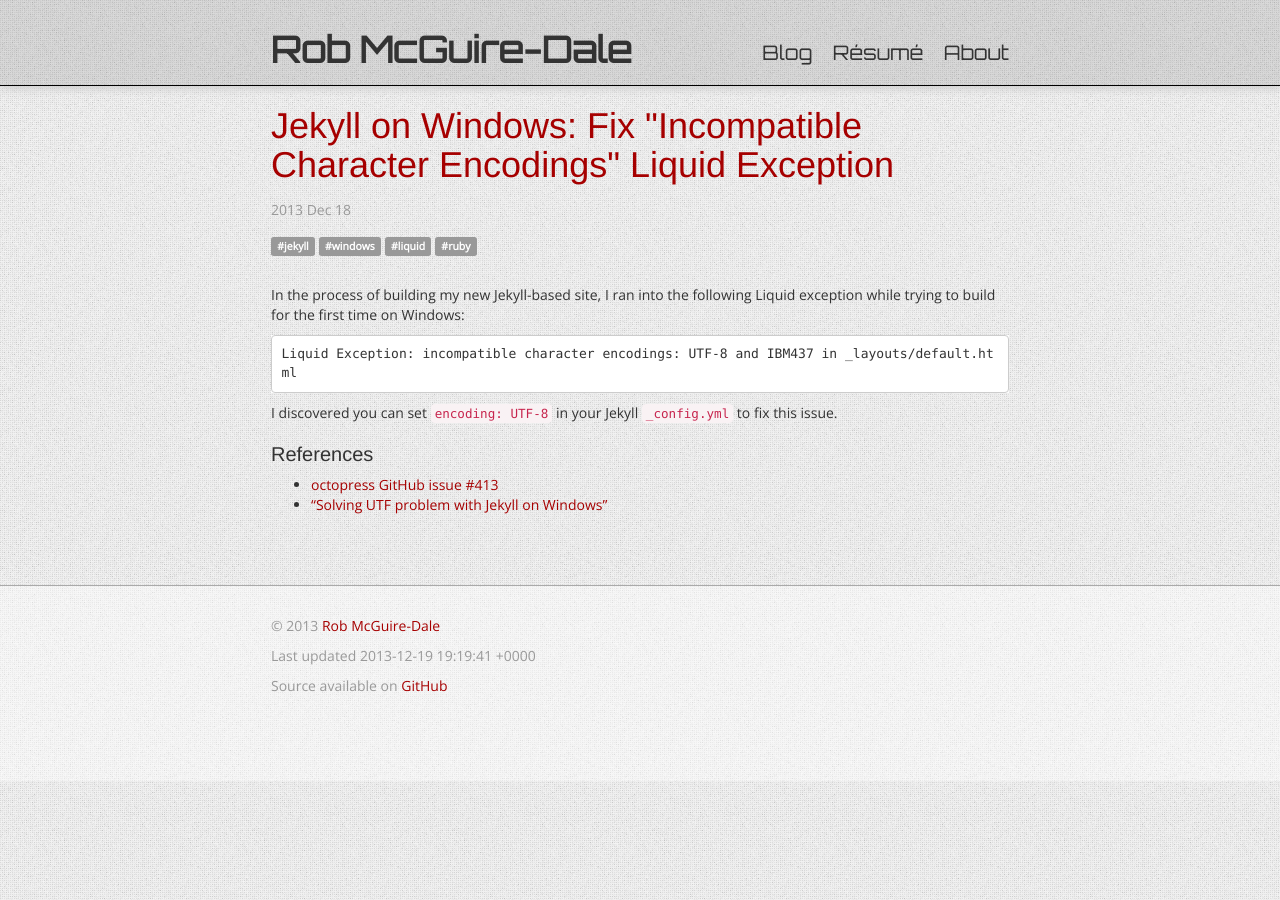
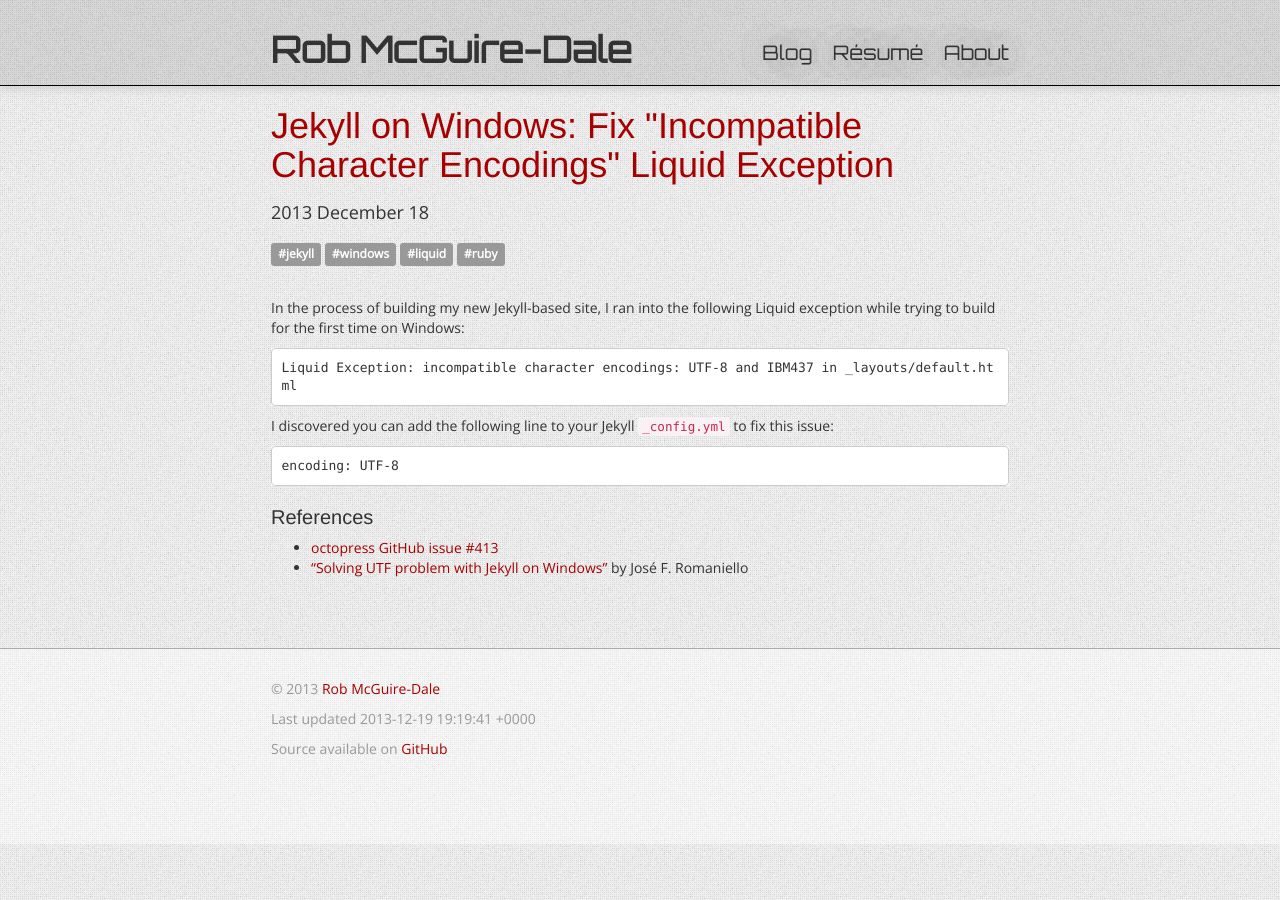
Before and after one commit to robatron/website, a Jekyll site: the page built from _posts/2013-12-18-fix-jekyll-windows-incompat-char-encoding.md, in a window 1280 px wide. Built offline with Jekyll 4.4.1, drawn with Linux system fonts in a browser that asks for light colours; Markdown is read by kramdown in place of the engine named in the settings.

Commit message:
Playing around with stuff

```diff
--- a/_layouts/post.html
+++ b/_layouts/post.html
@@ -15,9 +15,9 @@
             </a>
         </h1>
 
-        <p class="post-date text-muted">
-            {{ page.date | date: "%Y %b %d"}}
-        </p>
+        <div class="post-date">
+            {{ page.date | date: "%Y %B %d"}}
+        </div>
 
         <p class="post-tags">
             {% for tag in page.tags %}
--- a/_posts/2013-12-18-fix-jekyll-windows-incompat-char-encoding.md
+++ b/_posts/2013-12-18-fix-jekyll-windows-incompat-char-encoding.md
@@ -9,11 +9,14 @@
     Liquid Exception: incompatible character encodings: UTF-8 and IBM437 in _layouts/default.html
 
 
-I discovered you can set `encoding: UTF-8` in your Jekyll `_config.yml` to fix
-this issue.
+I discovered you can add the following line to your Jekyll `_config.yml` to fix
+this issue:
+
+    encoding: UTF-8
 
 
 References
 ----------
 - [octopress GitHub issue #413](https://github.com/imathis/octopress/issues/413)
 - ["Solving UTF problem with Jekyll on Windows"](http://joseoncode.com/2011/11/27/solving-utf-problem-with-jekyll-on-windows/)
+  by José F. Romaniello
--- a/assets/css/blog.css
+++ b/assets/css/blog.css
@@ -20,9 +20,9 @@
 }
 
 {{ page.blog_list.root_selector }} .post-title {
-    margin-top: 0px;
-    margin-bottom: 5px;
-    font-size: 36px;
+    margin-top:     0px;
+    margin-bottom:  5px;
+    font-size:      36px;
 }
 
 {{ page.blog_list.root_selector }} .post-tag:not( :last-child ) {
@@ -39,7 +39,13 @@
 }
 
 article.blog-post .post-date {
-    margin-bottom: 15px;
+    margin-bottom:  15px;
+    font-size:      18px;
+}
+
+article.blog-post .post-tag {
+    font-size:      12px;
+    line-height:    2.3;
 }
 
 article.blog-post .post-header {
@@ -51,9 +57,9 @@
 }
 
 article.blog-post .post-body h1 {
-    font-size:  26px;
-    margin-top: 30px;
-    border-bottom: 1px solid #AAA;
+    font-size:      26px;
+    margin-top:     30px;
+    border-bottom:  1px solid #AAA;
 }
 
 article.blog-post .post-body h2 {
--- a/assets/css/default.css
+++ b/assets/css/default.css
@@ -129,6 +129,11 @@
 
 header nav a {
     color: {{ page.colors.text }};
+    text-shadow:
+        -1px -1px 30px #BBB,
+         1px -1px 30px #BBB,
+        -1px  1px 30px #BBB,
+         1px  1px 30px #BBB;
 }
 header nav a:hover {
     color:              {{ page.colors.link_primary }};
```
Also changed, not shown: _layouts/default.html (+0 -45 lines).
